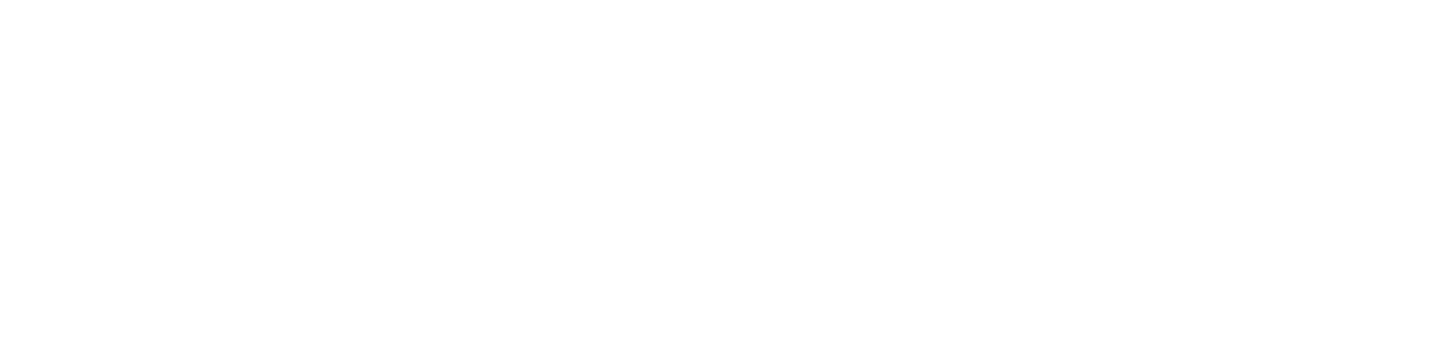
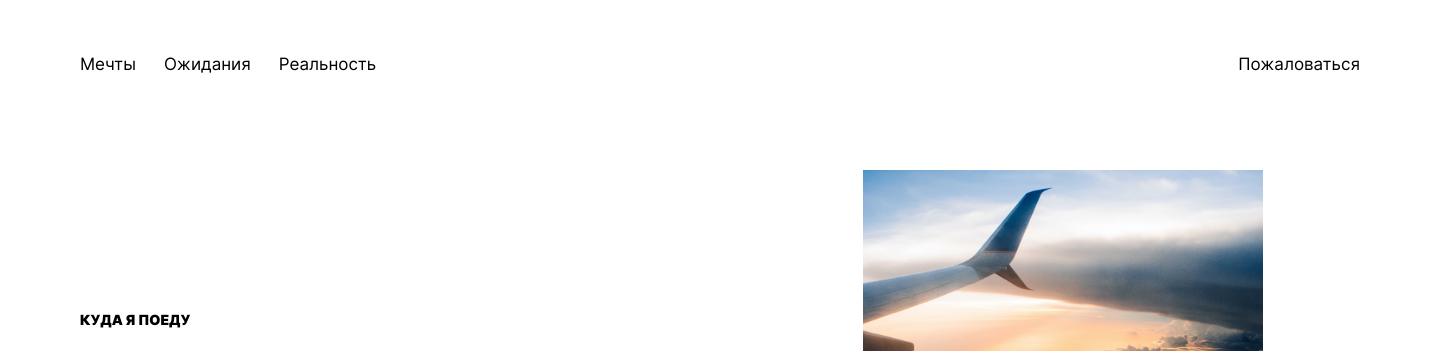
Before and after one commit to Stormuke/Where-to-go, a plain HTML site: page index.html in a window 1280 px wide. Shown: the top 351 px of the page, 1440 px wide, since content can reach past the window. Drawn offline with Linux system fonts and the light colour scheme.

Commit message:
without grid

```diff
--- /dev/null
+++ b/blocks/footer/__number/footer__number.css
@@ -0,0 +1,6 @@
+.footer__number {
+  font-family: 'Inter', 'Arial', sans-serif;
+  font-weight: 900;
+  font-size: 38px;
+  margin: 0;
+}
--- a/blocks/footer/footer.css
+++ b/blocks/footer/footer.css
@@ -0,0 +1,10 @@
+.footer{
+  padding: 0;
+  margin: 0;
+  display: flex;
+  justify-content: center;
+  align-items: center;
+  width: 1440px;
+  height: 697px;
+  background-color: rgba(252, 144, 144, .6);
+}
--- /dev/null
+++ b/blocks/header/__link/header__link.css
@@ -0,0 +1,7 @@
+.header__link {
+  font-family: 'Inter', 'Arial', sans-serif;
+  font-weight: normal;
+  font-size: 17px;
+  text-decoration: none;
+  color: #000;
+}
--- /dev/null
+++ b/blocks/header/__navigation/header__navigation.css
@@ -0,0 +1,6 @@
+.header__navigation {
+  display: flex;
+  margin: 0;
+  padding: 0;
+  column-gap: 28px;
+}
--- a/blocks/header/header.css
+++ b/blocks/header/header.css
@@ -0,0 +1,7 @@
+.header {
+  width: 1280px;
+  display: flex;
+  margin: 0;
+  padding: 55px 80px 0;
+  justify-content: space-between;
+}
--- /dev/null
+++ b/blocks/intro/__image/intro__image.css
@@ -0,0 +1,4 @@
+.intro__image {
+  width: 400px;
+  height: 400px;
+}
--- /dev/null
+++ b/blocks/intro/__subtitle/intro__subtitle.css
@@ -0,0 +1,8 @@
+.intro__subtitle {
+  font-family: 'Inter', 'Arial', sans-serif;
+  font-weight: 900;
+  font-size: 15px;
+  text-transform: uppercase;
+  font-size: 14px;
+  margin: 0;
+}
--- /dev/null
+++ b/blocks/intro/__text/intro__text.css
@@ -0,0 +1,8 @@
+.intro__text {
+  margin: 0;
+  padding: 0;
+  display: flex;
+  flex-direction: column;
+  justify-content: center;
+  row-gap: 30px;
+}
--- /dev/null
+++ b/blocks/intro/__title/intro__title.css
@@ -0,0 +1,7 @@
+.intro__title {
+  font-family: 'Inter', 'Arial', sans-serif;
+  font-weight: 900;
+  font-size: 30px;
+  width: 670px;
+  margin: 0;
+}
--- /dev/null
+++ b/blocks/intro/intro.css
@@ -0,0 +1,7 @@
+.intro {
+  width: 1183px;
+  margin: 0;
+  padding: 95px 80px 0;
+  display: flex;
+  justify-content: space-between;
+}
--- a/blocks/page/page.css
+++ b/blocks/page/page.css
@@ -0,0 +1,9 @@
+.page {
+  margin: 0 auto;
+  max-width: 1440px;
+  -moz-osx-font-smoothing: grayscale;
+  -webkit-font-smoothing: antialiased;
+  -webkit-text-size-adjust: 100%;
+  -ms-text-size-adjust: 100%;
+  -moz-text-size-adjust: 100%;
+}
--- a/index.html
+++ b/index.html
@@ -4,17 +4,33 @@
     <meta charset="UTF-8" />
     <meta http-equiv="X-UA-Compatible" content="IE=edge" />
     <meta name="viewport" content="width=device-width, initial-scale=1.0" />
-    <title>Document</title>
+    <link rel="stylesheet" href="./pages/index.css">
+    <title>Where I go</title>
   </head>
   <body>
     <div class="page">
-      <header class="header"></header>
+      <header class="header">
+        <nav class="header__navigation">
+          <a href="#" class="header__link">Мечты</a>
+          <a href="#" class="header__link">Ожидания</a>
+          <a href="#" class="header__link">Реальность</a>
+        </nav>
+        <a href="#" class="header__link">Пожаловаться</a>
+      </header>
 
-      <main>
-        <section></section>
+      <main class="content">
+        <section class="intro">
+          <div class="intro__text">
+            <p class="intro__subtitle">Куда я поеду</p>
+            <h1 class="intro__title">Куда я поеду сразу, как можно будет куда-то поехать</h1>
+          </div>
+          <img src="./images/intro-image.jpeg" alt="вид из самолёта" class="intro__image">
+        </section>
       </main>
 
-      <footer class="footer"></footer>
+      <footer class="footer">
+        <p class="footer__number">&copy; 2020</p>
+      </footer>
     </div>
   </body>
 </html>
--- a/pages/index.css
+++ b/pages/index.css
@@ -1,5 +1,18 @@
 @import url('../vendor/normalize.css');
+
+@import url('../vendor/fonts/fonts.css');
 
 @import url('../blocks/page/page.css');
 
 @import url('../blocks/header/header.css');
+@import url('../blocks/header/__navigation/header__navigation.css');
+@import url('../blocks/header/__link/header__link.css');
+
+@import url('../blocks/intro/intro.css');
+@import url('../blocks/intro/__text/intro__text.css');
+@import url('../blocks/intro/__title/intro__title.css');
+@import url('../blocks/intro/__subtitle/intro__subtitle.css');
+@import url('../blocks/intro/__image/intro__image.css');
+
+@import url('../blocks/footer/footer.css');
+@import url('../blocks/footer/__number/footer__number.css');
--- /dev/null
+++ b/vendor/fonts/fonts.css
@@ -0,0 +1,26 @@
+@font-face {
+  font-family: 'Inter';
+  font-style:  normal;
+  font-weight: 400;
+  font-display: swap;
+  src: url("./Inter-Regular.woff2") format("woff2"),
+       url("./Inter-Regular.woff") format("woff");
+}
+
+@font-face {
+  font-family: 'Inter';
+  font-style:  normal;
+  font-weight: 700;
+  font-display: swap;
+  src: url("./Inter-Bold.woff2") format("woff2"),
+       url("./Inter-Bold.woff") format("woff");
+}
+
+@font-face {
+  font-family: 'Inter';
+  font-style:  normal;
+  font-weight: 900;
+  font-display: swap;
+  src: url("./Inter-Black.woff2") format("woff2"),
+       url("./Inter-Black.woff") format("woff");
+}
```
Also changed, not shown: vendor/fonts/Inter-Black.woff (added), vendor/fonts/Inter-Black.woff2 (added), vendor/fonts/Inter-Bold.woff (added), vendor/fonts/Inter-Bold.woff2 (added), vendor/fonts/Inter-Regular.woff (added), vendor/fonts/Inter-Regular.woff2 (added).
